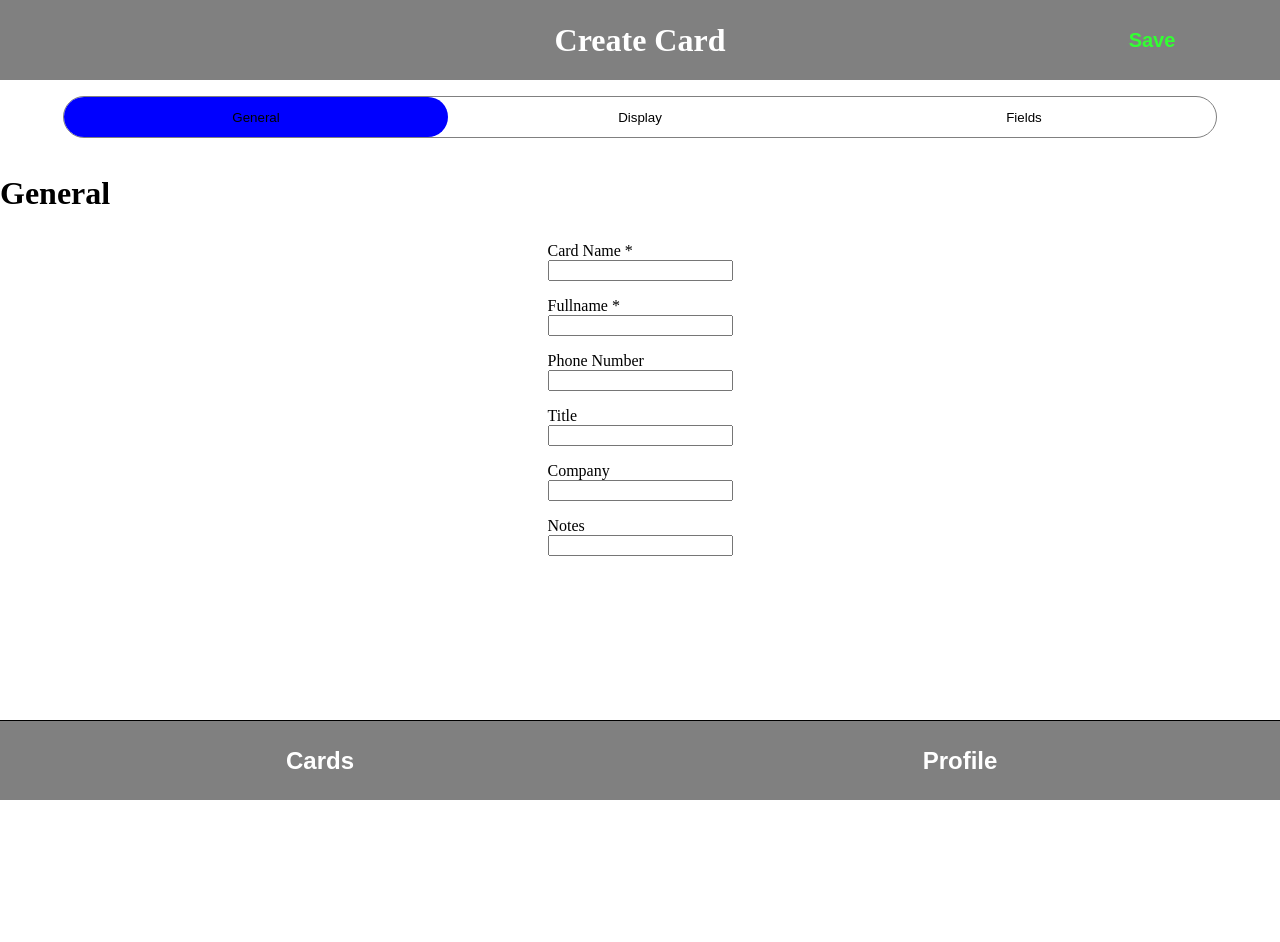
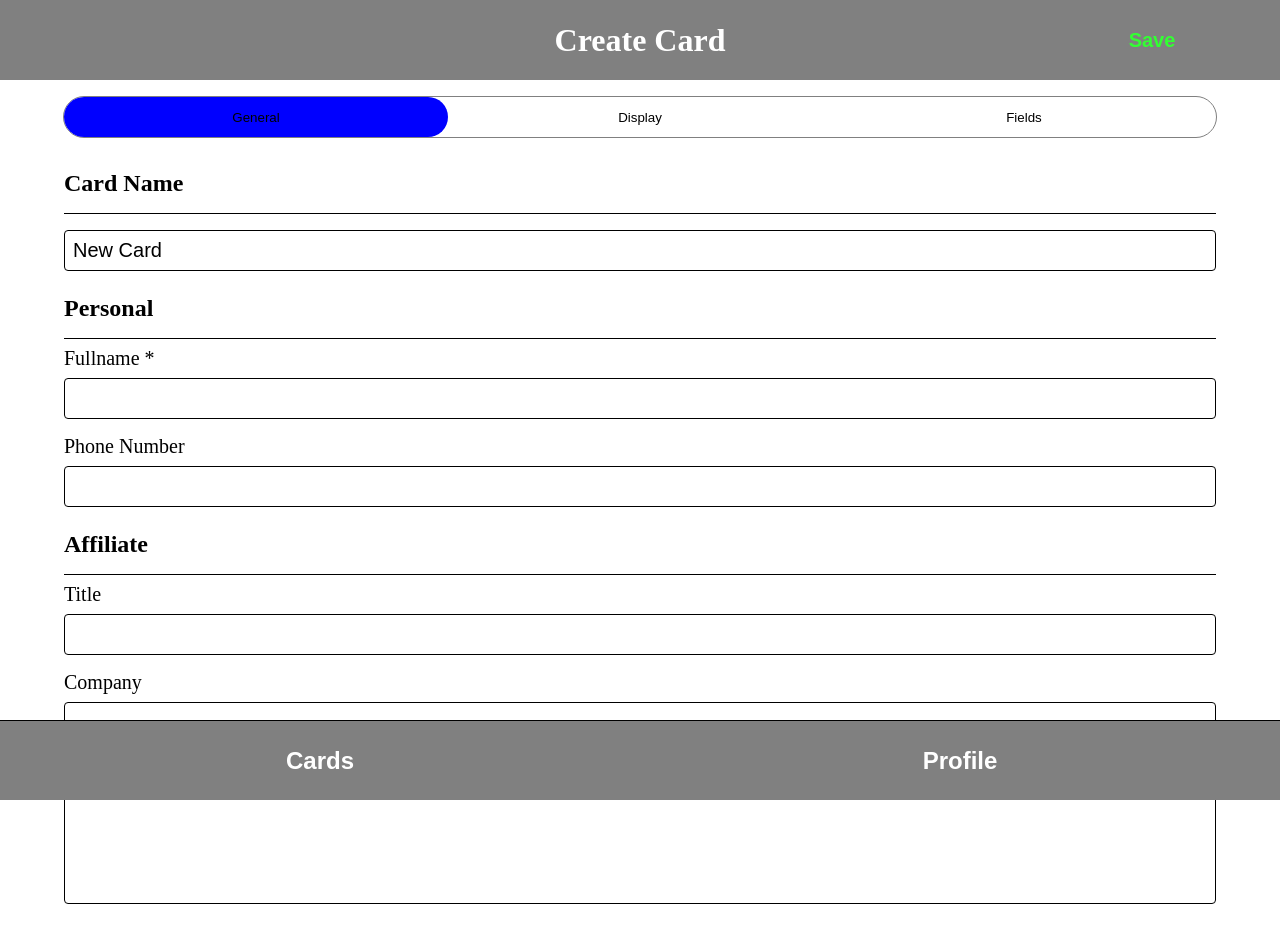
Before and after one commit to poofy25/CardShare, a React (Vite) app: page /createcard in a window 1280 px wide. Shown: the top 942 px of the page. Before the commit the page ends 800 px from the top, so only its background shows below. Built offline with nearby package versions, Linux system fonts and the light colour scheme; no server answers.

Commit message:
made General Data Fields more user fiendly

```diff
--- a/src/pages/CreateCard/components/GeneralCreateCard.jsx
+++ b/src/pages/CreateCard/components/GeneralCreateCard.jsx
@@ -7,44 +7,57 @@ function GeneralCreateCard(props) {
    const status = props.status
 
 
+   const onClearField = (e)=>{
+      e.target.nextElementSibling.value = ''
+
+   }
+
+
 
     return (
 <div className={`${styles.generalEdit} ${status==='active' && styles.active}`}>
-     <h1>General</h1>
 
      <form id='generalForm' >
 
 
-
+            <span className={styles.fieldHeader}>Card Name</span>
 
             <label>
-               Card Name *
-               <input name="cardname" type="text"  required onInvalid={()=>props.changeActiveComponent(props.cardNavComponents.general , null , document.getElementById('generalCreateBtn') )} />
+               <button type='button' className={styles.clearFieldBtn} onClick={onClearField}>X</button>
+               <input name="cardname" placeholder='Enter Card Name' type="text" defaultValue='New Card'  required onInvalid={()=>props.changeActiveComponent(props.cardNavComponents.general , null , document.getElementById('generalCreateBtn') )} />
             </label>
+
+            <span className={styles.fieldHeader}>Personal</span>
 
             <label>
                Fullname *
+               <button type='button' className={styles.clearFieldBtn} onClick={onClearField}>X</button>
                <input name="fullname" type="text" required onInvalid={()=>props.changeActiveComponent(props.cardNavComponents.general , null , document.getElementById('generalCreateBtn') )} />
             </label>
 
             <label>
                Phone Number
-               <input name="phone" type="number" />
+               <button type='button' className={styles.clearFieldBtn} onClick={onClearField}>X</button>
+               <input name="phone" type="tel" />
             </label>
+
+            <span className={styles.fieldHeader}>Affiliate</span>
 
             <label>
                Title
+               <button type='button' className={styles.clearFieldBtn} onClick={onClearField}>X</button>
                <input name="title" type="text"  />
             </label>
 
             <label>
                Company
+               <button type='button' className={styles.clearFieldBtn} onClick={onClearField}>X</button>
                <input name="company" type="text" />
             </label>
 
             <label>
                Notes
-               <input name="headline" type="text"/>
+               <textarea name="headline" />
             </label>
 
      </form>
--- a/src/pages/CreateCard/components/generalCreateCard.module.css
+++ b/src/pages/CreateCard/components/generalCreateCard.module.css
@@ -6,3 +6,56 @@ display: none;
 .active{
     display: block;
 }
+
+
+
+.fieldHeader{
+    width: 90vw;
+    font-size: 1.5rem;
+    padding: 1rem;
+    box-sizing: border-box;
+    padding-left: 0;
+    border-bottom: 1px solid black;
+    font-weight: bolder;
+
+}
+
+
+.generalEdit > form > label {
+    width: 90%;
+    margin: 0.5rem;
+    font-size: 1.25rem;
+    position: relative;
+}
+
+.generalEdit > form > label > input {
+    font-size: 1.25rem;
+    border-radius: 4px;
+    margin-top: 0.5rem;
+    padding: 0.5rem;
+    border: 1px solid black;
+}
+.generalEdit > form > label > textarea {
+    font-size: 1.25rem;
+    border-radius: 4px;
+    margin-top: 0.5rem;
+    height: 6rem;
+    font-family: sans-serif;
+    padding: 0.5rem;
+    border: 1px solid black;
+    resize: none;
+}
+
+
+.clearFieldBtn{
+    display: none;
+    position: absolute;
+    height: 2rem;
+    aspect-ratio: 1;
+    right: 0.25rem;
+    bottom: 0.25rem;
+}
+
+.generalEdit > form > label:hover .clearFieldBtn{
+    display: block;
+}
```
